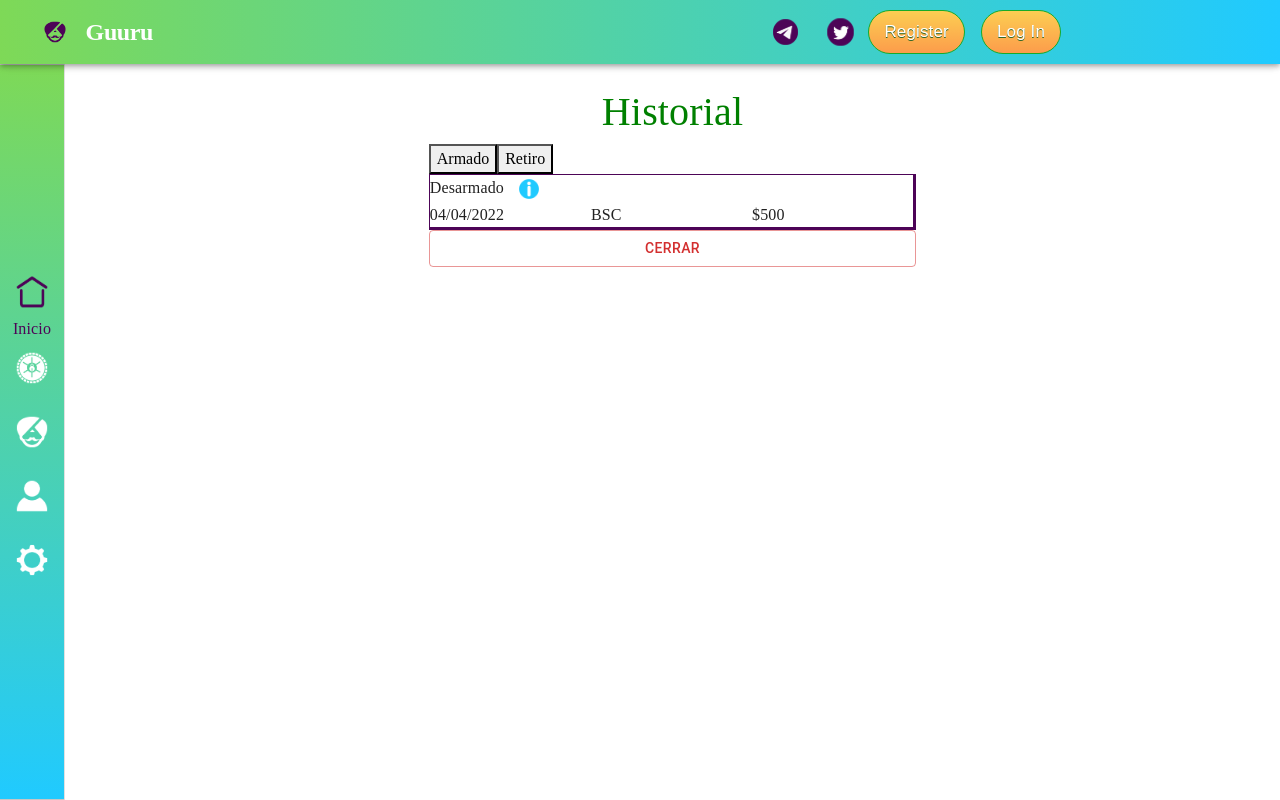
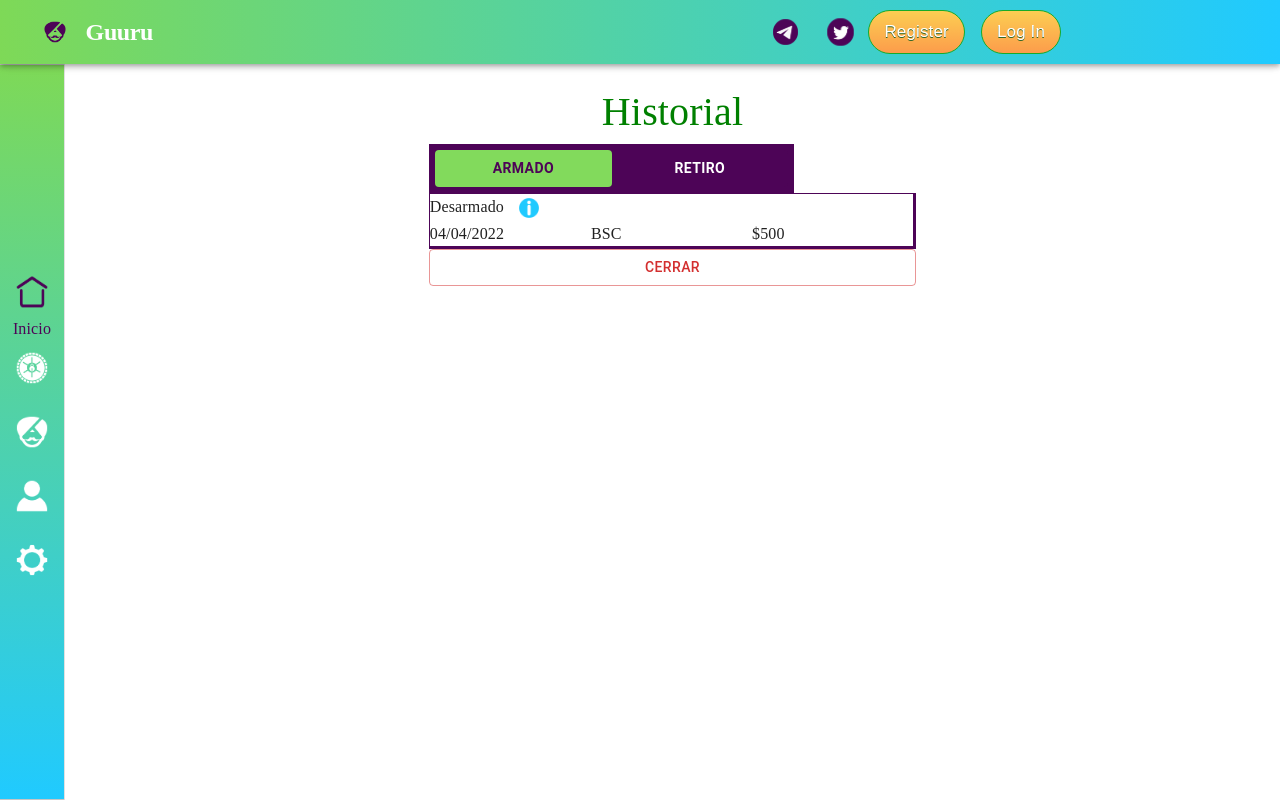
Before and after one commit to sebapch/5AppsReact, a React (Create React App) app in the folder frontend/: page /historial in a window 1280 px wide. Built offline with nearby package versions, Linux system fonts and the light colour scheme; no server answers; a web font is replaced by a local one.

Commit message:
add historial

```diff
--- a/frontend/src/components/pages/Historial/Historial.js
+++ b/frontend/src/components/pages/Historial/Historial.jsx
@@ -1,22 +1,29 @@
-import * as React from 'react';
+import React, { useState } from 'react';
 
 import DrawerLayout from '../../layout/Drawer/DrawerLayout';
 import Grid from '@mui/material/Grid';
 import { Button, Container } from '@mui/material';
 import InfoAzul from '../../../assets/icons/infoAzul.svg'
 import './Historial.css';
+import BtnSelector from '../../utils/btnSelector/btnSelector';
 
 
 
 const Historial = () => {
+    const[active, setActive ]=useState('Armado');
+
   return (
     <>
         <Container>
           <h1 className='title'>Historial</h1>
           <Grid container>
             <Grid xs={12}>
-              <button>Armado</button>
-              <button>Retiro</button>
+            <Grid className='grid-btn'>
+                <Button className={ active === 'Armado' ? "btn-stable-selected" : 'btn-stable'} onClick={() => setActive('Armado')}>
+                    Armado
+                    </Button>
+                <Button className={active === 'Retiro' ? "btn-stable-selected" : 'btn-stable'} onClick={() => setActive('Retiro')}>Retiro</Button>
+            </Grid>
             </Grid>
 
           </Grid>
--- a/frontend/src/components/pages/Vaults/Vaults.js
+++ b/frontend/src/components/pages/Vaults/Vaults.js
@@ -11,6 +11,7 @@ import HistorialVerde from '../../../assets/icons/HistorialVerde.svg';
 import Parado from '../../../assets/Parado.svg';
 import { Button } from '@mui/material';
 import BtnVaults from '../../utils/btnVaults/btnVaults';
+import { Link } from "react-router-dom";
 
 
 const Vaults = () => {
@@ -115,7 +116,9 @@ const Vaults = () => {
                 <label className='textos-vault'>Total Invertido</label>
                 <img src={InfoAzul} alt='' width='50px' />
                 <div className='top-right'>
+                <Link to='/historial'>
                   <img src={HistorialVerde} alt='' width='50px' style={{ float: 'right' }} />
+                </Link>
                 </div>
               </Grid>
               <Grid item xs={12} style={{textAlign: "left"}}>
@@ -142,7 +145,9 @@ const Vaults = () => {
                <label className='textos-vault'>Total Invertido</label>
                <img src={InfoAzul} alt='' width='50px' />
                <div className='top-right'>
-                 <img src={HistorialVerde} alt='' width='50px' style={{ float: 'right' }} />
+               <Link to='/historial'>
+                  <img src={HistorialVerde} alt='' width='50px' style={{ float: 'right' }} />
+                </Link>
                </div>
              </Grid>
              <Grid item xs={12} style={{textAlign: "left"}}>
@@ -158,7 +163,10 @@ const Vaults = () => {
                <label className='actual-invest'>$ 1200</label>
              </Grid>
              <Grid item xs={12} className='img-vault'>
+               <Link to='/historial'>
                <img src={Parado} alt='' width='200px' />
+                </Link>
+
              </Grid>
              </div>
            </Container>
@@ -170,7 +178,9 @@ const Vaults = () => {
                <label className='textos-vault'>Total Invertido</label>
                <img src={InfoAzul} alt='' width='50px' />
                <div className='top-right'>
-                 <img src={HistorialVerde} alt='' width='50px' style={{ float: 'right' }} />
+               <Link to='/historial'>
+                  <img src={HistorialVerde} alt='' width='50px' style={{ float: 'right' }} />
+                </Link>
                </div>
              </Grid>
              <Grid item xs={12} style={{textAlign: "left"}}>
@@ -197,7 +207,9 @@ const Vaults = () => {
                <label className='textos-vault'>Total Invertido</label>
                <img src={InfoAzul} alt='' width='50px' />
                <div className='top-right'>
-                 <img src={HistorialVerde} alt='' width='50px' style={{ float: 'right' }} />
+               <Link to='/historial'>
+                  <img src={HistorialVerde} alt='' width='50px' style={{ float: 'right' }} />
+                </Link>
                </div>
              </Grid>
              <Grid item xs={12} style={{textAlign: "left"}}>
```
